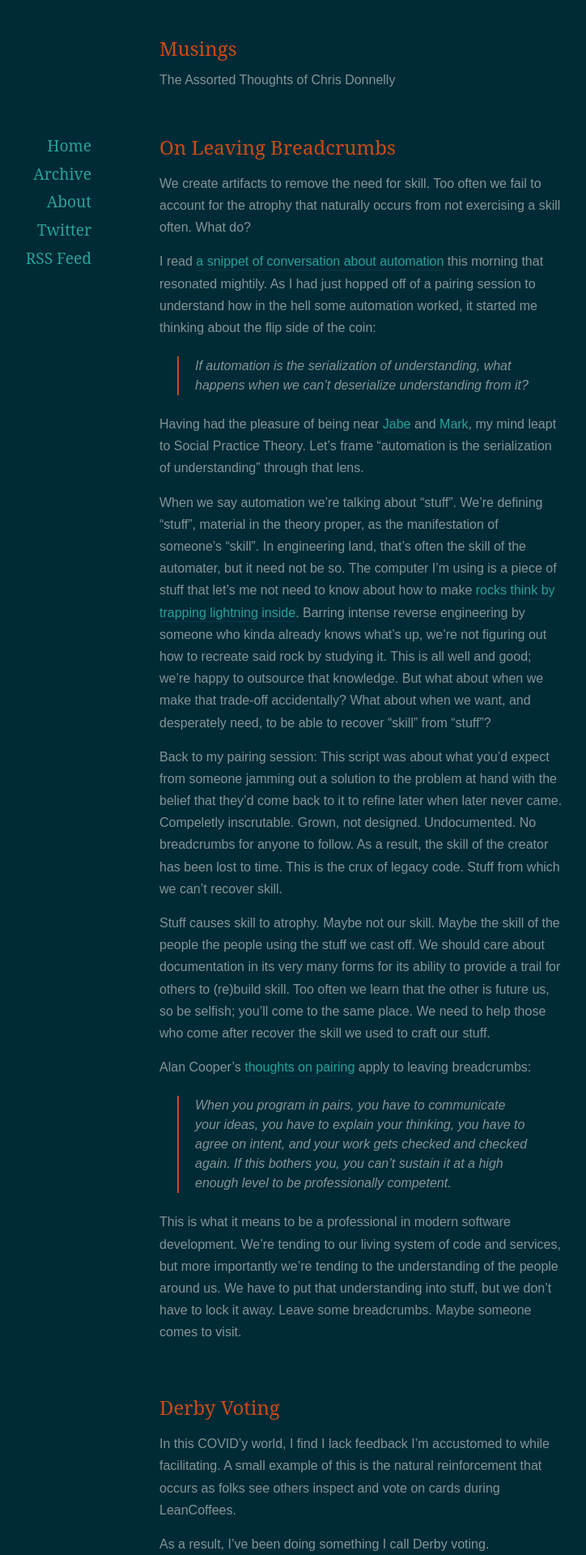
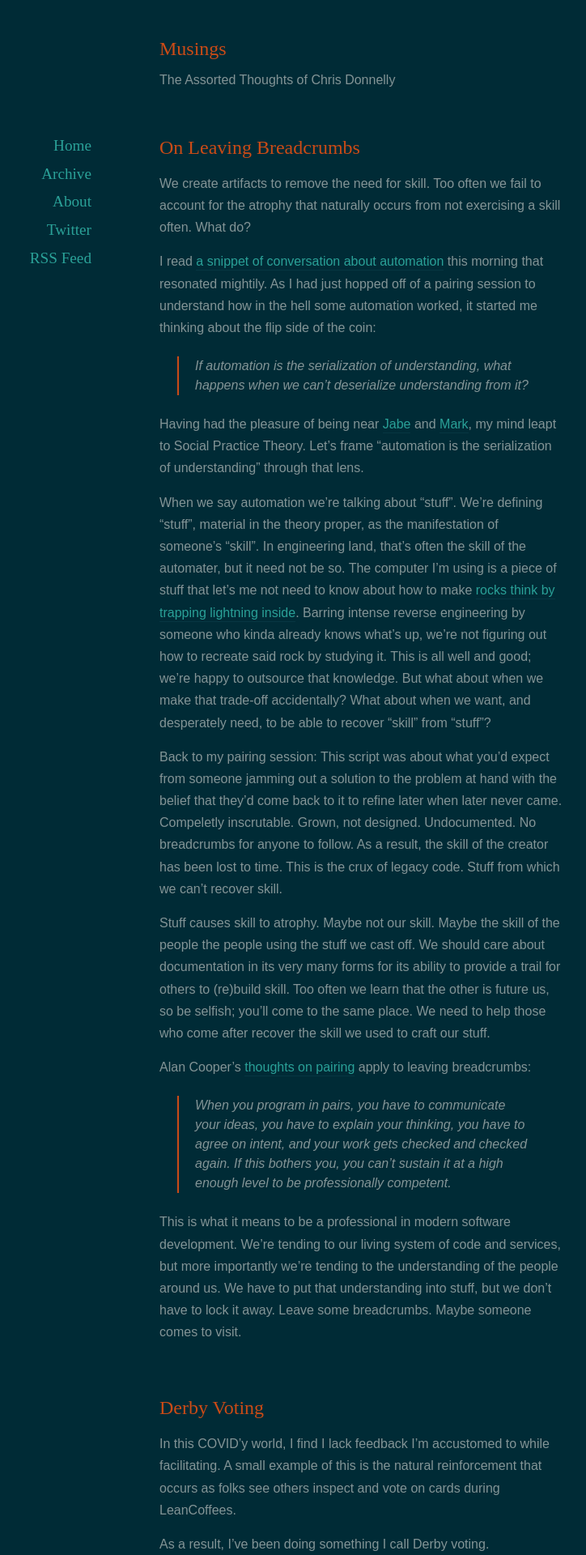
Before and after one commit to ceedon/ceedon.github.io, a Jekyll site: the page built from index.html, in a window 1280 px wide. Shown: the top 1920 px of the page at 81% size, without its empty margins (193-917 px from the left). Built offline with Jekyll 4.4.1, drawn with Linux system fonts in a browser that asks for light colours; some web fonts are replaced; the list of posts is cut into pages by our own code.

Commit message:
Adds preconnect to cdnfonts and uses Noto Mono.

```diff
--- a/_layouts/default.html
+++ b/_layouts/default.html
@@ -7,8 +7,11 @@
 
         <link href="/assets/css/style.css" rel="stylesheet" />
         <link href="/assets/css/colors-dark.css" rel="stylesheet" />
-        <link rel="preconnect" href="https://fonts.googleapis.com" />
-        <link rel="preconnect" href="https://fonts.gstatic.com" crossorigin />
+        <link rel="preconnect" href="https://fonts.cdnfonts.com" crossorigin />
+        <link
+            href="https://fonts.cdnfonts.com/css/noto-mono"
+            rel="stylesheet"
+        />
         <link href="https://fonts.cdnfonts.com/css/nunito-2" rel="stylesheet" />
     </head>
 
--- a/assets/css/style.css
+++ b/assets/css/style.css
@@ -197,7 +197,7 @@
 
 h1 {
     font-size: 1.5em;
-    font-family: "Noto Serif", serif;
+    font-family: "Nunito", serif;
     margin: 0 0 10px 0;
 }
 h2 {
@@ -296,7 +296,7 @@
 
 #sidebar a {
     border: none;
-    font-family: "Noto Serif", serif;
+    font-family: "Nunito", serif;
     font-size: 1.2em;
     padding: 2px 4px;
 }
```
